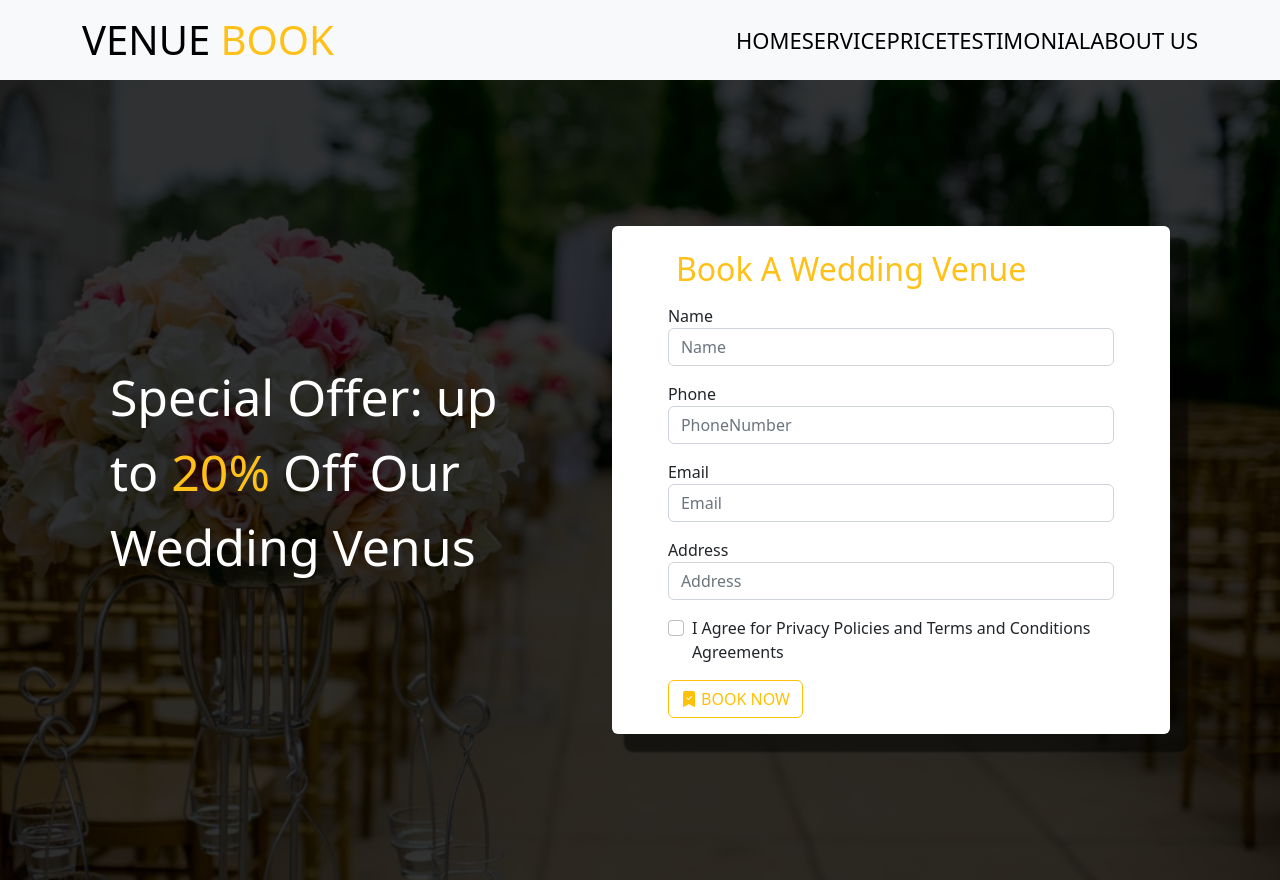
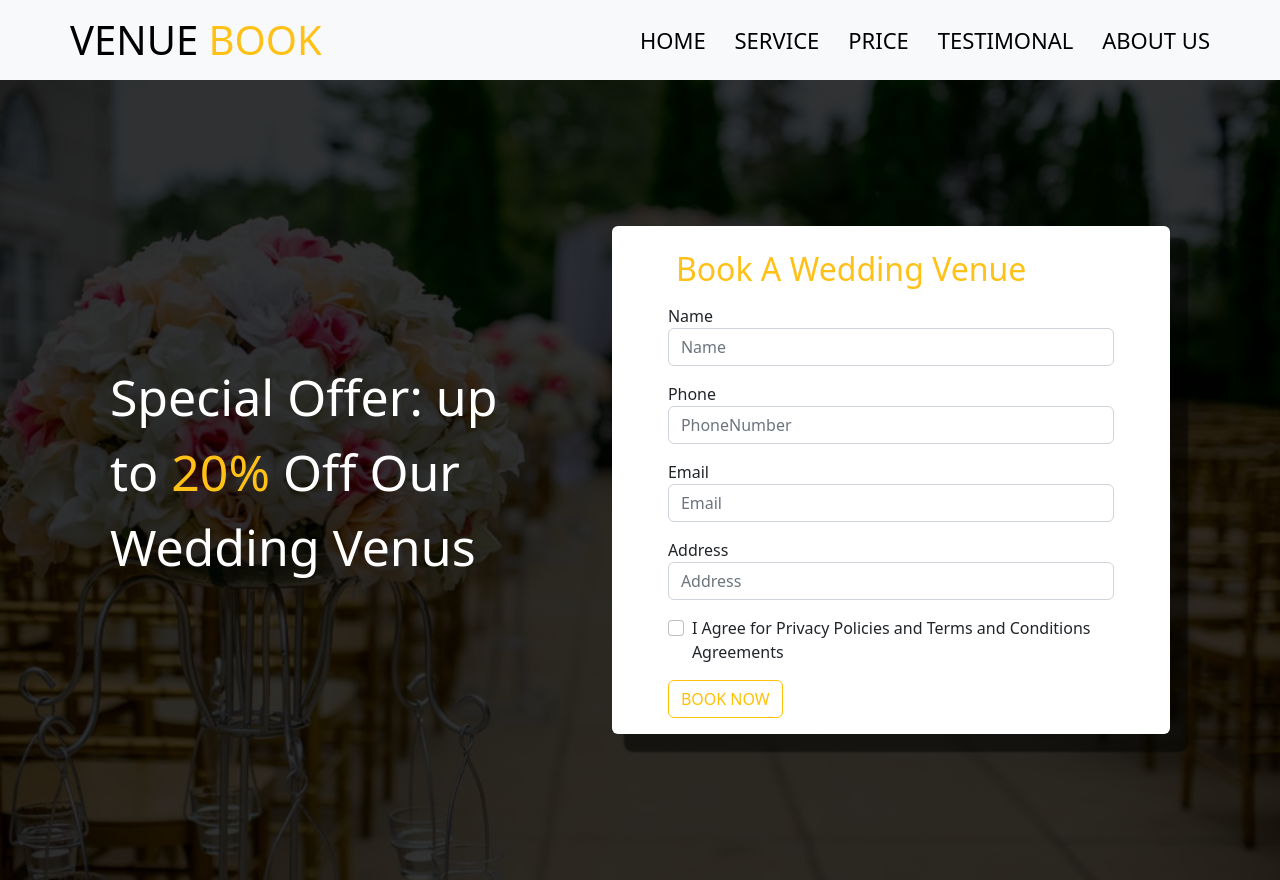
Before and after one commit to ikomcg/Activity16, a plain HTML site: page index.html in a window 1280 px wide. Drawn offline with nearby package versions, Linux system fonts and the light colour scheme.

Commit message:
Update index.html

```diff
--- a/index.html
+++ b/index.html
@@ -11,21 +11,21 @@
 </head>
 <body>
     <header class="bg-light p-3">
-        <nav class="container d-flex justify-content-between flex-wrap align-items-center">
-            <div>
+        <div class="container d-flex justify-content-between flex-wrap align-items-center">
                 <h1>VENUE<span> BOOK</span></h1>
-            </div>
-            <div class="right-nav">
+            <nav>
                     <ul class="d-flex justify-content-between flex-row flex-wrap">
                         <li><a href="">HOME</a></li>
                         <li><a href="">SERVICE</a></li>
                         <li><a href="">PRICE</a></li>
-                    <li><a href="">TESTIMONIAL</a></li>
+                        <li><a href="">TESTIMONAL</a></li>
                         <li><a href="">ABOUT US</a></li>
                     </ul>
+
+            </nav>
+            <button><i class="bi bi-list"></i></button>
         </div>
-            <button><i class="bi bi-list"></i></button>
-        </nav>
+
 
     </header>
     <section>
@@ -34,7 +34,7 @@
                 <p>Special Offer: up to <span>20%</span> Off Our Wedding Venus</p>
             </div>
             <div class="right-side rounded-2">
-                <form class="pt-3 pb-3 pl-2 pr-2 " action="https://formsubmit.co/168fa915d3153709f5f39fb3d924e486" method="post">
+                <form class="pt-3 pb-3 pl-2 pr-2 " action="https://formsubmit.co/mikogurrobat0@gmail.com" method="post">
                     <div class="p-2">
                         <h2>Book A Wedding Venue</h2>
                     </div>
@@ -60,7 +60,7 @@
                         <label class="form-check-label" for="exampleCheck1">
                          I Agree for Privacy Policies and Terms and Conditions Agreements</label>
                       </div>
-                      <button type="submit" class="btn btn-outline-warning"><i class="bi bi-bookmark-check-fill"></i> BOOK NOW</button>
+                      <button type="submit" class="btn btn-outline-warning">BOOK NOW</button>
                   </form>
             </div>
         </div>
```
Lines whose indentation alone changed are shown as unchanged.
